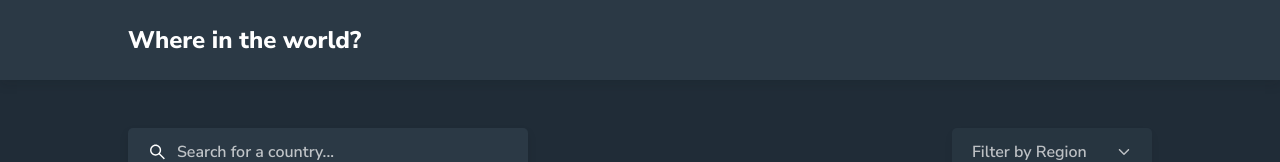
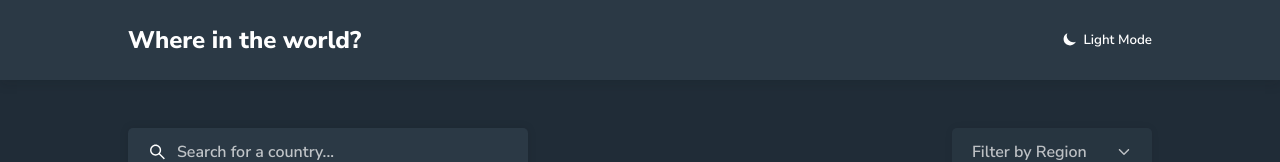
Before and after one commit to MatheusAbreuTech/Rest-Countries-Api, a React (Create React App) app: page / in a window 1280 px wide. Shown: the top 162 px of the page. Built offline with nearby package versions, Linux system fonts and the light colour scheme.

Commit message:
funcionalidade de darkMode adicionada na tela home

```diff
--- a/src/App.css
+++ b/src/App.css
@@ -1,3 +1,13 @@
+.body {
+  width: 100%;
+  height: 100%;
+  background: var(--dark_mode_background);
+}
+
+.body.lightMode {
+  background: var(--light_mode_background);
+}
+
 .Container {
   width: min(80vw, 1440px);
   margin: auto;
@@ -5,5 +15,5 @@
 
 .countries-container {
   margin-top: 3rem;
-  margin-bottom: 3rem;
+  padding-bottom: 3rem;
 }
--- a/src/App.jsx
+++ b/src/App.jsx
@@ -3,16 +3,23 @@ import { Header } from "./components/Header";
 
 import "./App.css";
 import { Filters } from "./components/Filters";
+import { useState } from "react";
 
 function App() {
+  const [darkMode, setDarkMode] = useState(true);
+
+  const handleDarkMode = () => {
+    setDarkMode(!darkMode);
+  };
+
   return (
-    <>
-      <Header />
-      <Filters />
+    <div className={`body ${darkMode ? "" : "lightMode"}`}>
+      <Header handleDarkMode={handleDarkMode} darkMode={darkMode} />
+      <Filters darkMode={darkMode} />
       <div className="countries-container Container">
-        <Countries />
+        <Countries darkMode={darkMode} />
       </div>
-    </>
+    </div>
   );
 }
 
--- a/src/components/Countries/index.jsx
+++ b/src/components/Countries/index.jsx
@@ -5,11 +5,11 @@ import "./countries.css";
 
 const countries = [1, 2, 3, 3, 4, 4];
 
-export const Countries = () => {
+export const Countries = ({ darkMode }) => {
   return (
     <div className="countries">
       {countries.map((country) => (
-        <Country />
+        <Country darkMode={darkMode} />
       ))}
     </div>
   );
--- a/src/components/Country/country.css
+++ b/src/components/Country/country.css
@@ -1,9 +1,14 @@
 .cardCountry {
   background: var(--dark_mode_elements);
   border-radius: 5px;
-  box-shadow: 0 5px 10px rgba(17, 21, 23, 0.5);
+  box-shadow: 0 0 10px rgba(17, 21, 23, 0.5);
   transition: transform 150ms ease-in-out;
   cursor: pointer;
+}
+
+.cardCountry.lightMode {
+  background: var(--dark_mode_text_light_mode_elements);
+  box-shadow: 0 0 10px rgba(17, 21, 23, 0.1);
 }
 
 .cardCountry:hover {
@@ -26,13 +31,21 @@
   margin-bottom: 1rem;
 }
 
-h4 {
+.nameCountry.lightMode {
+  color: var(--light_mode_text);
+}
+
+.textInfo {
   font-size: 16px;
   font-weight: 600;
   color: var(--dark_mode_text_light_mode_elements);
   opacity: 0.9;
 }
 
+.textInfo.lightMode {
+  color: var(--light_mode_text);
+}
+
 span {
   font-weight: 300;
 }
--- a/src/components/Country/index.jsx
+++ b/src/components/Country/index.jsx
@@ -2,21 +2,21 @@ import React from "react";
 
 import "./country.css";
 
-export const Country = () => {
+export const Country = ({ darkMode }) => {
   return (
-    <div className="cardCountry">
+    <div className={`cardCountry ${darkMode ? "" : "lightMode"}`}>
       <div className="imgCountry">
         <img src="http://via.placeholder.com/640x360" alt="" />
       </div>
       <div className="infosCountry">
-        <h3 className="nameCountry">Brazil</h3>
-        <h4 className="population">
+        <h3 className={`nameCountry ${darkMode ? "" : "lightMode"}`}>Brazil</h3>
+        <h4 className={`textInfo ${darkMode ? "" : "lightMode"}`}>
           Population: <span>81.707.709</span>
         </h4>
-        <h4 className="region">
+        <h4 className={`textInfo ${darkMode ? "" : "lightMode"}`}>
           Region: <span>Americas</span>
         </h4>
-        <h4 className="capital">
+        <h4 className={`textInfo ${darkMode ? "" : "lightMode"}`}>
           Capital: <span>Brasilia</span>
         </h4>
       </div>
--- a/src/components/Filters/filters.css
+++ b/src/components/Filters/filters.css
@@ -14,7 +14,11 @@
   border-radius: 5px;
   padding: 10px 20px;
   background: var(--dark_mode_elements);
-  box-shadow: 0 5px 10px rgba(17, 21, 23, 0.1);
+  box-shadow: 0 0 10px rgba(17, 21, 23, 0.1);
+}
+
+.box-search.lightMode {
+  background: var(--dark_mode_text_light_mode_elements);
 }
 
 .inputSearch {
@@ -29,14 +33,29 @@
   font-weight: 600;
 }
 
+.inputSearch.lightMode {
+  color: var(--light_mode_text);
+  opacity: 0.6;
+}
+
 .inputSearch::placeholder {
   color: var(--dark_mode_text_light_mode_elements);
   opacity: 0.7;
 }
 
+.inputSearch.lightMode::placeholder {
+  color: var(--light_mode_text);
+  opacity: 0.6;
+}
+
 .icon {
   font-size: 20px;
   color: var(--dark_mode_text_light_mode_elements);
+}
+
+.icon.lightMode {
+  color: var(--light_mode_text);
+  opacity: 0.6;
 }
 
 .select-box {
@@ -57,8 +76,13 @@
   border: none;
   border-radius: 5px;
   padding: 13px 20px;
-  box-shadow: 0 5px 10px rgba(17, 21, 23, 0.1);
+  box-shadow: 0 0 10px rgba(17, 21, 23, 0.1);
   cursor: pointer;
+}
+
+.selected.lightMode {
+  background: var(--dark_mode_text_light_mode_elements);
+  color: var(--light_mode_text);
 }
 
 .select-items-container {
@@ -70,7 +94,11 @@
   margin-top: 0.5rem;
   background: var(--dark_mode_elements);
   border-radius: 5px;
-  box-shadow: 0 5px 10px rgba(17, 21, 23, 0.1);
+  box-shadow: 0 0 10px rgba(17, 21, 23, 0.1);
+}
+
+.items.lightMode {
+  background: var(--dark_mode_text_light_mode_elements);
 }
 
 .listItem {
@@ -84,9 +112,18 @@
   cursor: pointer;
 }
 
+.listItem.lightMode {
+  color: var(--light_mode_text);
+}
+
 .listItem:hover {
   opacity: 0.5;
   background: var(--dark_mode_background);
+}
+
+.listItem.lightMode:hover {
+  opacity: 0.9;
+  background: var(--light_mode_background);
 }
 
 .listItem input {
--- a/src/components/Filters/index.jsx
+++ b/src/components/Filters/index.jsx
@@ -19,7 +19,7 @@ const options = [
   },
 ];
 
-export const Filters = () => {
+export const Filters = ({ darkMode }) => {
   const [isOpen, setIsOpen] = useState(false);
   const [selectedOption, setSelectedOption] = useState("");
 
@@ -41,25 +41,29 @@ export const Filters = () => {
   return (
     <div className="Container">
       <div className="filters">
-        <div className="box-search">
-          <AiOutlineSearch className="icon" />
+        <div className={`box-search ${darkMode ? "" : "lightMode"} `}>
+          <AiOutlineSearch className={`icon ${darkMode ? "" : "lightMode"}`} />
           <input
             type="text"
-            className="inputSearch"
+            className={`inputSearch ${darkMode ? "" : "lightMode"}`}
             placeholder="Search for a country..."
           />
         </div>
 
         <div className="select-box">
-          <div className="selected" onClick={toggling}>
+          <div
+            className={`selected ${darkMode ? "" : "lightMode"}`}
+            onClick={toggling}>
             {selectedOption || "Filter by Region"}
             {isOpen ? <IoIosArrowUp /> : <IoIosArrowDown />}
           </div>
           {isOpen && (
             <div className="select-items-container">
-              <div className="items">
+              <div className={`items ${darkMode ? "" : "lightMode"}`}>
                 {options.map((option) => (
-                  <div className="listItem" key={option.id}>
+                  <div
+                    className={`listItem ${darkMode ? "" : "lightMode"}`}
+                    key={option.id}>
                     <input type="radio" className="listItem" id={option.id} />
                     <label htmlFor={option.id} onClick={onOptionClicked}>
                       {option.name}
--- a/src/components/Header/header.css
+++ b/src/components/Header/header.css
@@ -3,8 +3,45 @@
   background: var(--dark_mode_elements);
   box-shadow: 0 5px 10px rgba(17, 21, 23, 0.1);
 }
+
+.header.lightMode {
+  background: var(--dark_mode_text_light_mode_elements);
+}
+
+.header-item {
+  display: flex;
+  justify-content: space-between;
+  align-items: center;
+}
+
 .header-title {
   color: var(--dark_mode_text_light_mode_elements);
   font-size: 24px;
   font-weight: 800;
 }
+
+.header-title.lightMode {
+  color: var(--light_mode_text);
+}
+
+.darkMode {
+  width: 90px;
+  display: flex;
+  justify-content: space-between;
+}
+
+.btn-toggle {
+  border: none;
+  background: none;
+  cursor: pointer;
+  color: var(--dark_mode_text_light_mode_elements);
+  font-weight: 600;
+}
+
+.btn-toggle.lightMode {
+  color: var(--light_mode_text);
+}
+
+.iconMoon {
+  color: white;
+}
--- a/src/components/Header/index.jsx
+++ b/src/components/Header/index.jsx
@@ -1,11 +1,41 @@
 import React from "react";
+
+import { HiOutlineMoon, HiMoon } from "react-icons/hi";
+
 import "./header.css";
 
-export const Header = () => {
+export const Header = ({ handleDarkMode, darkMode }) => {
   return (
-    <div className="header">
+    <div className={`header ${darkMode ? "" : "lightMode"}`}>
       <div className="Container header-item">
-        <h1 className="header-title">Where in the world?</h1>
+        <h1 className={`header-title ${darkMode ? "" : "lightMode"}`}>
+          Where in the world?
+        </h1>
+        <div className="darkMode">
+          {darkMode && (
+            <>
+              <HiMoon className="iconMoon" />
+              <button
+                type="button"
+                className="btn-toggle"
+                onClick={handleDarkMode}>
+                Light Mode
+              </button>
+            </>
+          )}
+
+          {!darkMode && (
+            <>
+              <HiOutlineMoon />
+              <button
+                type="button"
+                className="btn-toggle lightMode"
+                onClick={handleDarkMode}>
+                Dark Mode
+              </button>
+            </>
+          )}
+        </div>
       </div>
     </div>
   );
--- a/src/index.css
+++ b/src/index.css
@@ -15,7 +15,3 @@
   --light_mode_background: #fafafa;
   --dark_mode_text_light_mode_elements: #ffffff;
 }
-
-body {
-  background: var(--dark_mode_background);
-}
```
